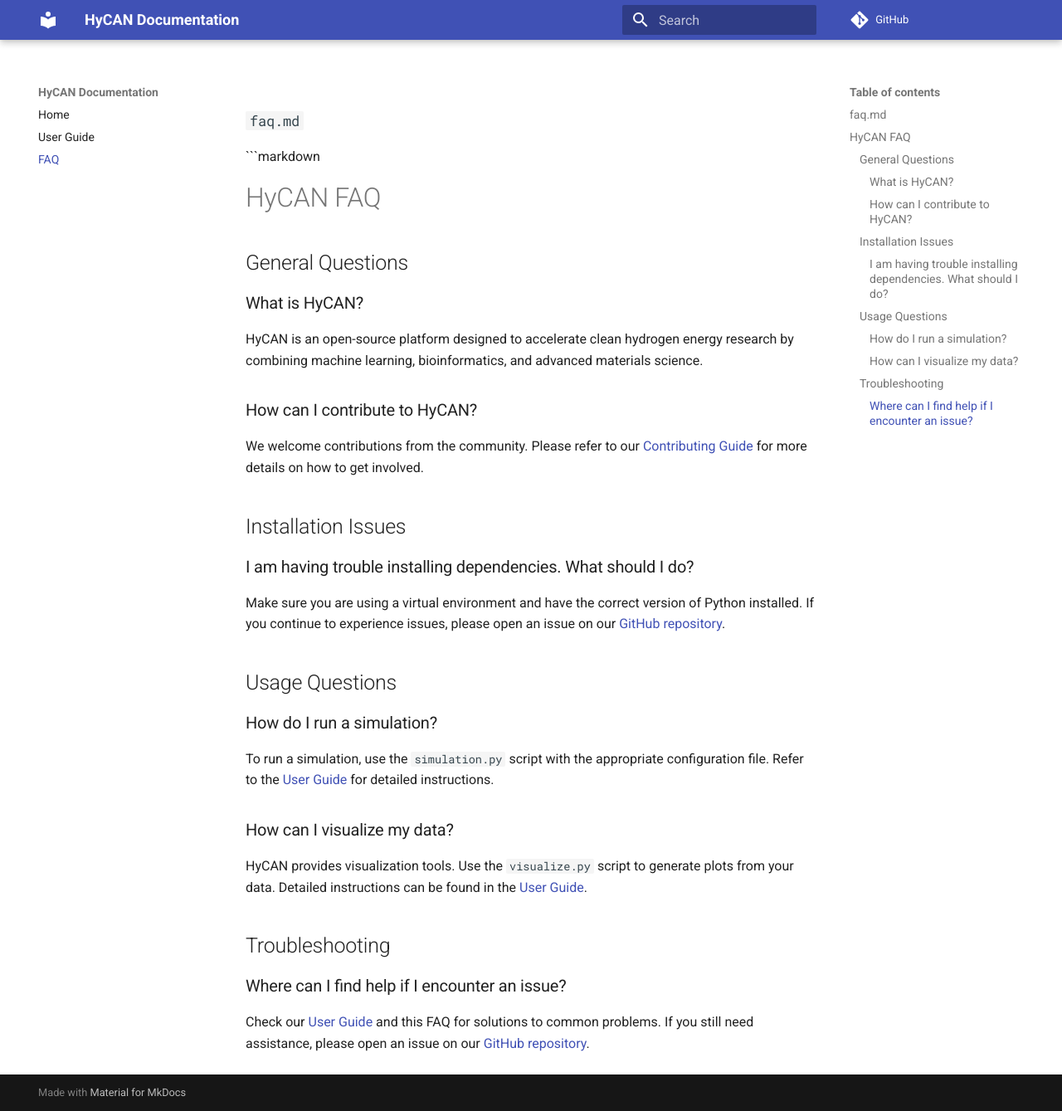
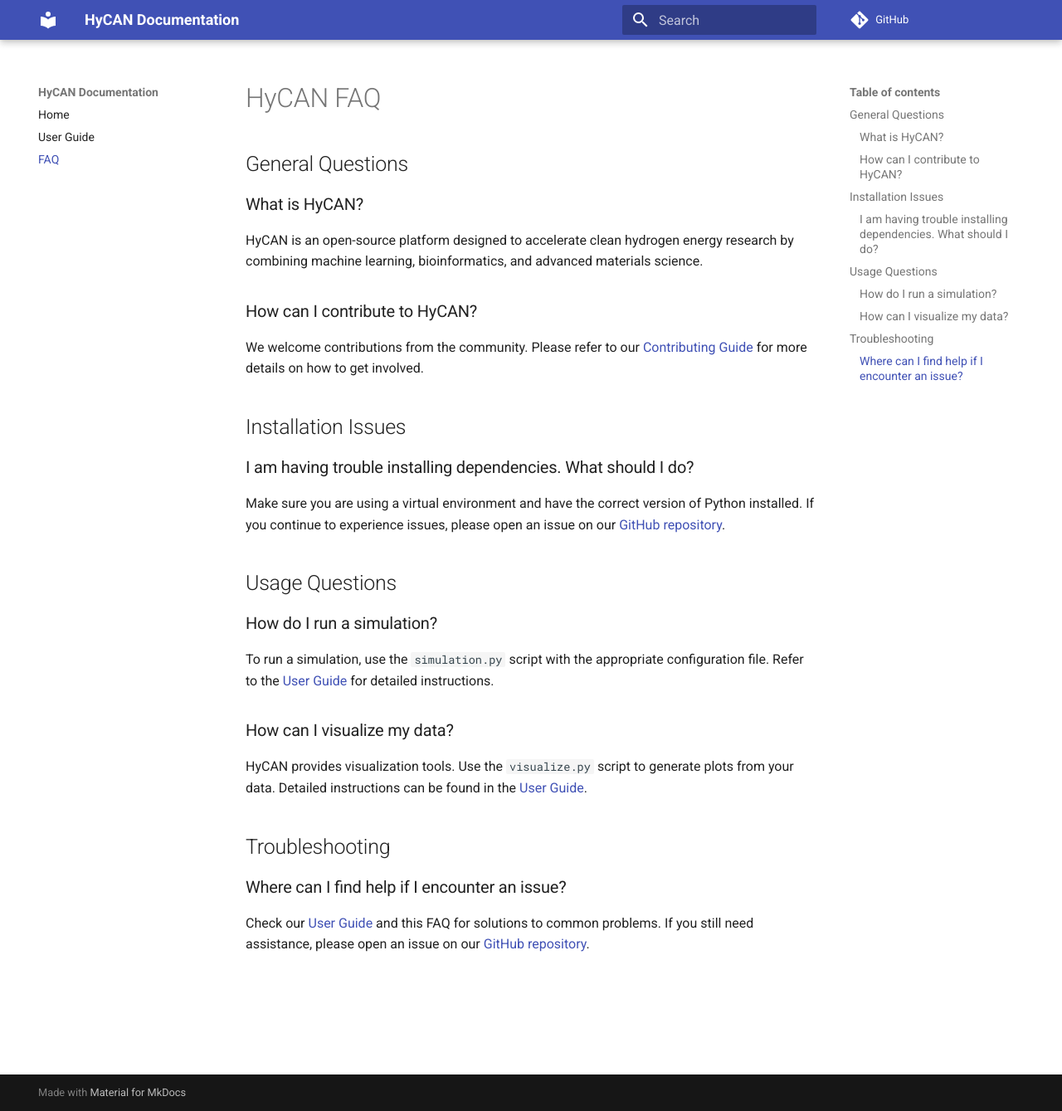
Before and after one commit to rfc391/HyCAN, an MkDocs documentation site: the page built from docs/faq.md, in a window 1280 px wide and 1339 px high. Shown: the whole window at 83% size. Built offline with MkDocs 1.6.1 and Material for MkDocs 9.7.7, drawn with Linux system fonts in a browser that asks for light colours; comment, search, counter and statistics services are not loaded.

Commit message:
Update faq.md
Signed-off-by: Robert Shubert <robs@apexsecurityint.com>

````diff
--- a/docs/faq.md
+++ b/docs/faq.md
@@ -1,5 +1,3 @@
-### `faq.md`
-```markdown
 # HyCAN FAQ
 
 ## General Questions
````
